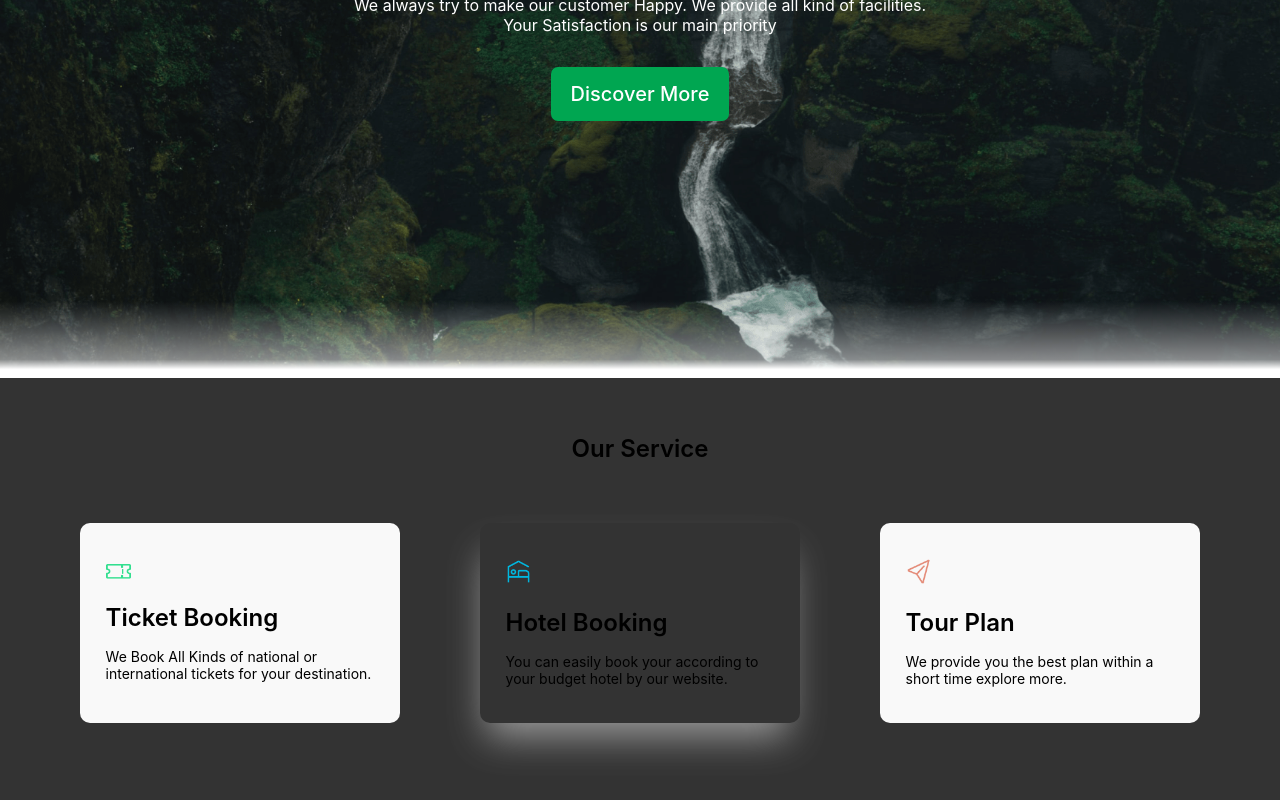
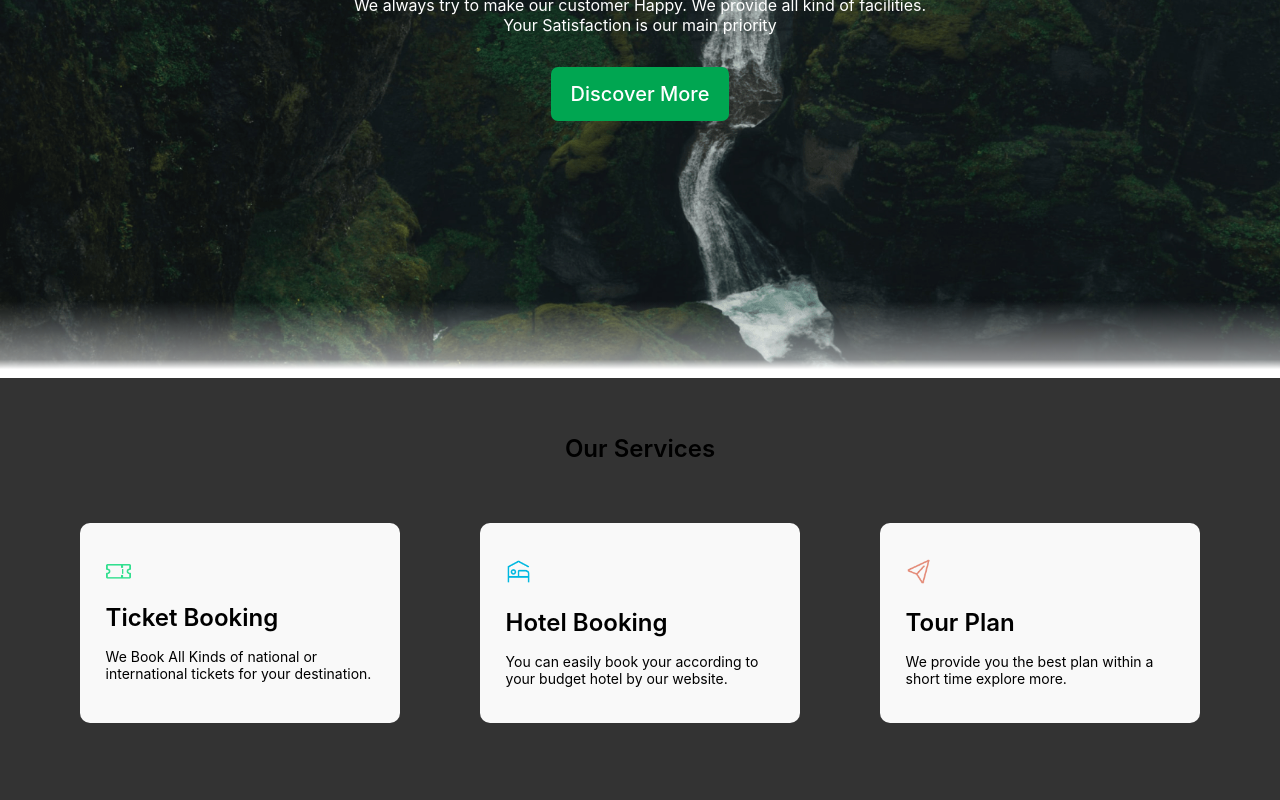
Before and after one commit to YooCoder17/travel_react, a React (Create React App) app: page / in a window 1280 px wide. Shown: the part 430-1230 px from the top of the page. Built offline with nearby package versions, Linux system fonts and the light colour scheme.

Commit message:
Added hover animations and fixed typo

```diff
--- a/src/components/DestinationCard.js
+++ b/src/components/DestinationCard.js
@@ -28,6 +28,10 @@ const Container = styled.div`
     box-shadow: 10px 10px 51px -25px rgba(0,0,0,0.75);
     -webkit-box-shadow: 10px 10px 51px -25px rgba(0,0,0,0.75);
     -moz-box-shadow: 10px 10px 51px -25px rgba(0,0,0,0.75);
+    &:hover {
+        transform: scale(1.05);
+        box-shadow: 0 30px 45px -15px rgba(255,255,255,0.57);
+    }
 `
 
 const Image = styled.img`
--- a/src/components/PackageCard.js
+++ b/src/components/PackageCard.js
@@ -28,6 +28,10 @@ const Container = styled.div`
     flex-direction: column;
     justify-content: flex-end;
     font-size: 14px;
+    &:hover {
+        transform: scale(1.05);
+        box-shadow: 0 30px 45px -15px rgba(0,0,0,0.7);
+    }
 `
 
 const Background = styled.img`
--- a/src/components/Service.js
+++ b/src/components/Service.js
@@ -13,7 +13,7 @@ const cards = [
         title: "Hotel Booking",
         text: "You can easily book your according to your budget hotel by our website.",
         image: "hotel.png",
-        active: true
+        active: false
     },
     {
         title: "Tour Plan",
@@ -26,7 +26,7 @@ const cards = [
 function Service() {
   return (
     <Container>
-        <ServiceTitle>Our Service</ServiceTitle>
+        <ServiceTitle>Our Services</ServiceTitle>
         <ServiceCardContainer>
             {
                 cards.map((card) => (
--- a/src/components/ServiceCard.js
+++ b/src/components/ServiceCard.js
@@ -47,6 +47,10 @@ const ContainerInactive = styled.div`
   justify-content: center;
   padding: 0 2vw;
   background: #F9F9F9;
+  &:hover {
+    transform: scale(1.05);
+    box-shadow: 0 30px 45px -15px rgba(255,255,255,0.57);
+  }
 `
 
 const Image = styled.img`
```
